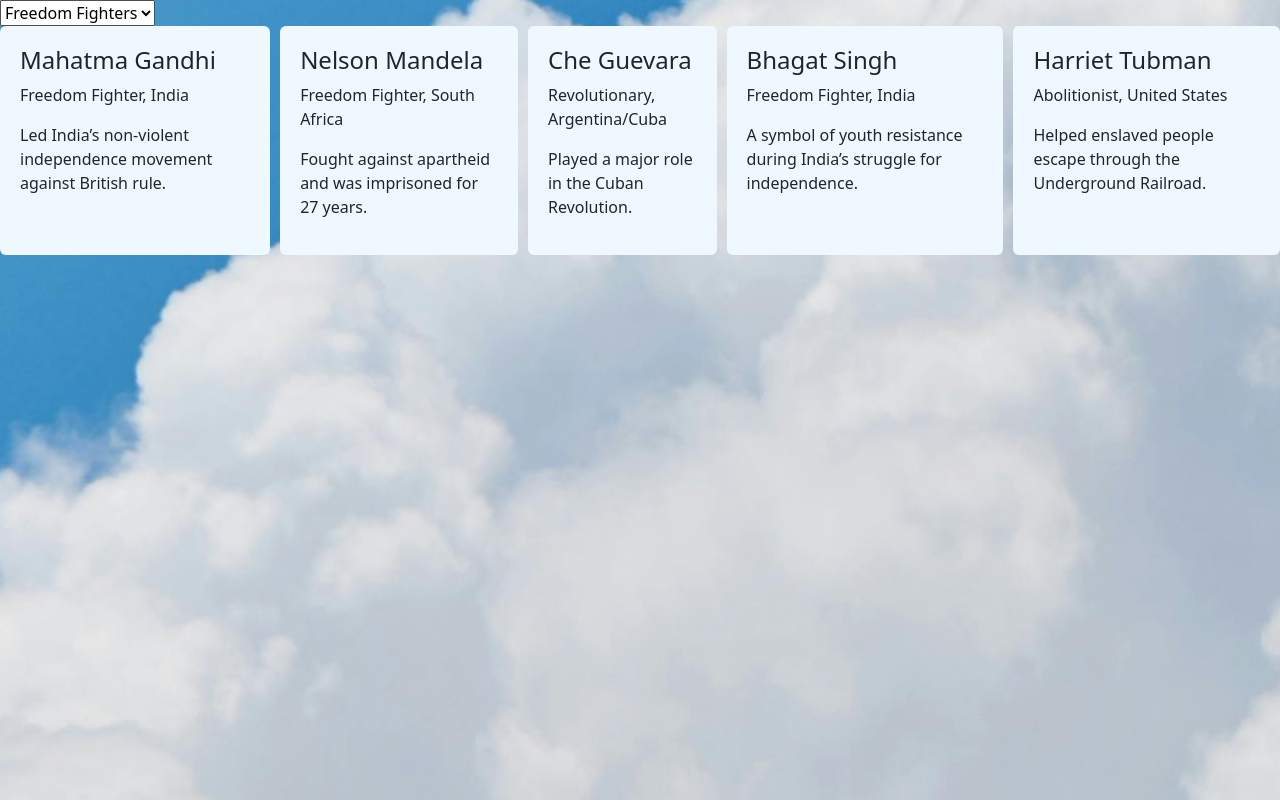
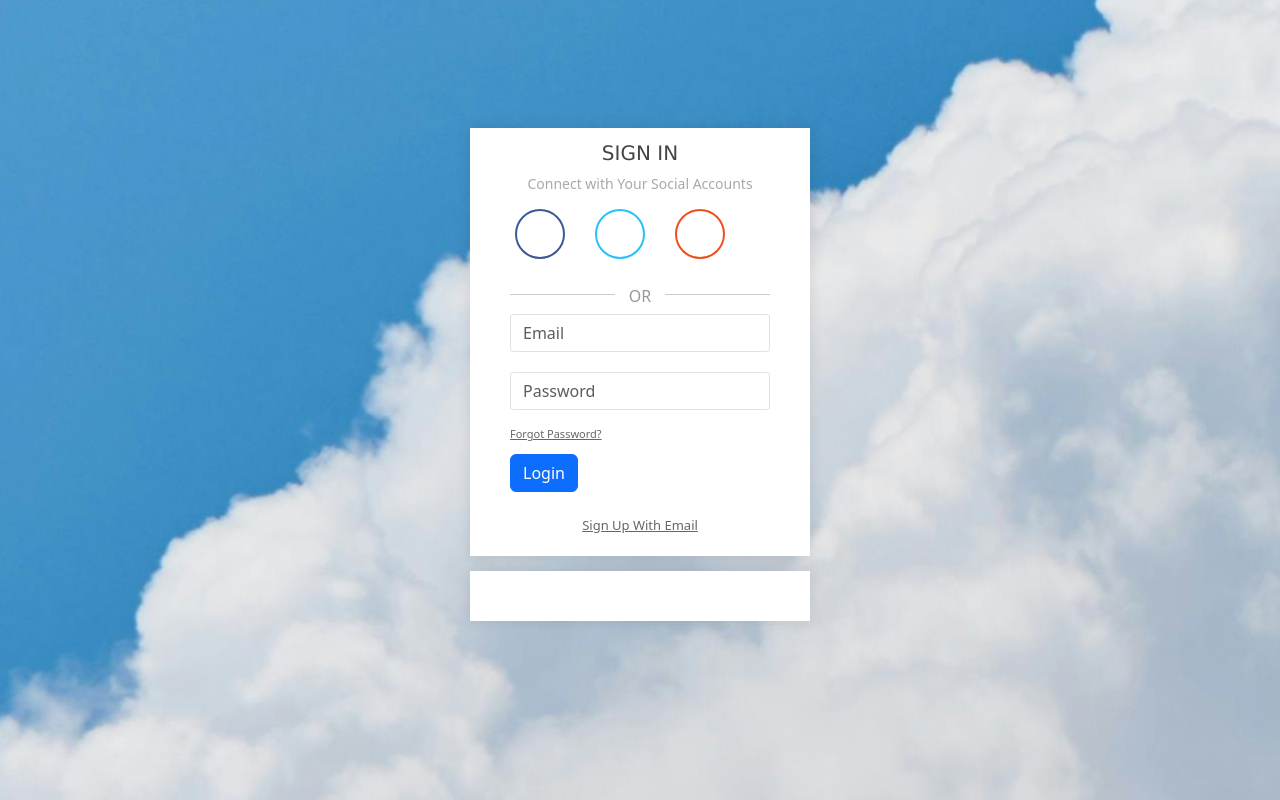
Before and after one commit to frontenddevtrainer/react-day-two, a React (Vite) app: page / in a window 1280 px wide. Built offline with nearby package versions, Linux system fonts and the light colour scheme.

Commit message:
Setup Login form

```diff
--- a/src/App.jsx
+++ b/src/App.jsx
@@ -30,7 +30,6 @@ function App() {
         <option value={"politicians"}>Politicians</option>
         <option value={"leaders"}>Leaders</option>
       </select>
-
       <div className='person-list'>
         {
           data && data[category] && data[category].map(function (person, index) {
@@ -38,9 +37,6 @@ function App() {
           })
         }
       </div>
-
-
-
     </>
   )
 }
--- /dev/null
+++ b/src/components/login/login.component.jsx
@@ -0,0 +1,42 @@
+export default function Login() {
+    return <div className="login-container animated fadeInDown bootstrap snippets bootdeys">
+        <div className="loginbox bg-white">
+            <div className="loginbox-title">SIGN IN</div>
+            <div className="loginbox-social">
+                <div className="social-title ">Connect with Your Social Accounts</div>
+                <div className="social-buttons">
+                    <a href="" className="button-facebook">
+                        <i className="social-icon fa fa-facebook"></i>
+                    </a>
+                    <a href="" className="button-twitter">
+                        <i className="social-icon fa fa-twitter"></i>
+                    </a>
+                    <a href="" className="button-google">
+                        <i className="social-icon fa fa-google-plus"></i>
+                    </a>
+                </div>
+            </div>
+            <div className="loginbox-or">
+                <div className="or-line"></div>
+                <div className="or">OR</div>
+            </div>
+            <div className="loginbox-textbox">
+                <input type="text" className="form-control" placeholder="Email" />
+            </div>
+            <div className="loginbox-textbox">
+                <input type="text" className="form-control" placeholder="Password" />
+            </div>
+            <div className="loginbox-forgot">
+                <a href="">Forgot Password?</a>
+            </div>
+            <div className="loginbox-submit">
+                <input type="button" className="btn btn-primary btn-block" value="Login" />
+            </div>
+            <div className="loginbox-signup">
+                <a href="#register.html">Sign Up With Email</a>
+            </div>
+        </div>
+        <div className="logobox">
+        </div>
+    </div>
+}
--- a/src/index.css
+++ b/src/index.css
@@ -15,3 +15,178 @@ body {
   padding: 20px;
 
 }
+
+.login-container {
+  position: relative;
+  margin: 10% auto;
+  max-width: 340px;
+}
+
+.login-container .loginbox {
+  position: relative;
+  width: 340px !important;
+  height: auto !important;
+  padding: 0 0 20px 0;
+  -webkit-box-shadow: 0 0 14px rgba(0, 0, 0, .1);
+  -moz-box-shadow: 0 0 14px rgba(0, 0, 0, .1);
+  box-shadow: 0 0 14px rgba(0, 0, 0, .1);
+}
+
+.bg-white {
+  background-color: #fff !important;
+}
+
+.login-container .loginbox .loginbox-title {
+  position: relative;
+  text-align: center;
+  width: 100%;
+  height: 35px;
+  padding-top: 10px;
+  font-family: 'Lucida Sans', 'trebuchet MS', Arial, Helvetica;
+  font-size: 20px;
+  font-weight: normal;
+  color: #444;
+}
+
+.login-container .loginbox .loginbox-social {
+  padding: 0 10px 10px;
+  text-align: center;
+}
+
+.login-container .loginbox .loginbox-social .social-title {
+  font-size: 14px;
+  font-weight: 500;
+  color: #a9a9a9;
+  margin-top: 10px;
+}
+
+.login-container .loginbox .loginbox-social .social-buttons {
+  height: 80px;
+  padding: 15px 35px;
+  text-align: center;
+}
+
+.login-container .loginbox .loginbox-social .social-buttons .button-facebook {
+  float: left;
+  border: 2px solid #3b5998;
+  color: #3b5998;
+  border-radius: 50%;
+  width: 50px;
+  height: 50px;
+  margin-right: 30px;
+  background-color: #fff;
+}
+
+.login-container .loginbox .loginbox-social .social-buttons .button-twitter {
+  float: left;
+  border: 2px solid #29c1f6;
+  color: #29c1f6;
+  border-radius: 50%;
+  width: 50px;
+  height: 50px;
+  margin-right: 30px;
+  background-color: #fff;
+}
+
+.login-container .loginbox .loginbox-social .social-buttons .button-google {
+  float: left;
+  border: 2px solid #ef4f1d;
+  color: #ef4f1d;
+  border-radius: 50%;
+  width: 50px;
+  height: 50px;
+  margin-right: 30px;
+  background-color: #fff;
+}
+
+.login-container .loginbox .loginbox-social .social-buttons .button-facebook i {
+  font-size: 26px;
+  line-height: 50px;
+}
+
+.login-container .loginbox .loginbox-social .social-buttons .button-twitter i {
+  font-size: 26px;
+  line-height: 50px;
+}
+
+.login-container .loginbox .loginbox-social .social-buttons .button-google i {
+  font-size: 26px;
+  line-height: 50px;
+}
+
+.login-container .loginbox .loginbox-or {
+  position: relative;
+  text-align: center;
+  height: 20px;
+}
+
+.login-container .loginbox .loginbox-or .or-line {
+  position: absolute;
+  height: 1px;
+  top: 10px;
+  left: 40px;
+  right: 40px;
+  background-color: #ccc;
+}
+
+.login-container .loginbox .loginbox-or .or {
+  position: absolute;
+  top: 0;
+  -lh-property: 0;
+  left: -webkit-calc(50% - 25px);
+  left: -moz-calc(50% - 25px);
+  left: calc(50% - 25px);
+  width: 50px;
+  height: 20px;
+  background-color: #fff;
+  color: #999;
+  margin: 0 auto;
+}
+
+.login-container .loginbox .loginbox-textbox {
+  padding: 10px 40px;
+}
+
+.login-container .loginbox .loginbox-textbox .form-control {
+  -webkit-border-radius: 3px !important;
+  -webkit-background-clip: padding-box !important;
+  -moz-border-radius: 3px !important;
+  -moz-background-clip: padding !important;
+  border-radius: 3px !important;
+  background-clip: padding-box !important;
+}
+
+.login-container .loginbox .loginbox-forgot {
+  padding-left: 40px;
+}
+
+.login-container .loginbox .loginbox-forgot a {
+  font-size: 11px;
+  color: #666;
+}
+
+.login-container .loginbox .loginbox-submit {
+  padding: 10px 40px;
+}
+
+.login-container .loginbox .loginbox-signup {
+  text-align: center;
+  padding-top: 10px;
+}
+
+.login-container .loginbox .loginbox-signup a {
+  font-size: 13px;
+  color: #666;
+}
+
+.login-container .logobox {
+  width: 340px !important;
+  height: 50px !important;
+  padding: 5px;
+  margin-top: 15px;
+  -webkit-box-shadow: 0 0 14px rgba(0, 0, 0, .1);
+  -moz-box-shadow: 0 0 14px rgba(0, 0, 0, .1);
+  box-shadow: 0 0 14px rgba(0, 0, 0, .1);
+  background-color: #fff;
+  text-align: left;
+}
--- a/src/main.jsx
+++ b/src/main.jsx
@@ -3,9 +3,12 @@ import { createRoot } from 'react-dom/client'
 import "bootstrap/dist/css/bootstrap.min.css"
 import './index.css'
 import App from './App.jsx'
+import Login from './components/login/login.component.jsx'
 
 createRoot(document.getElementById('root')).render(
   <StrictMode>
-    <App />
+    {/* <App /> */}
+    <Login />
+
   </StrictMode>,
 )
```
